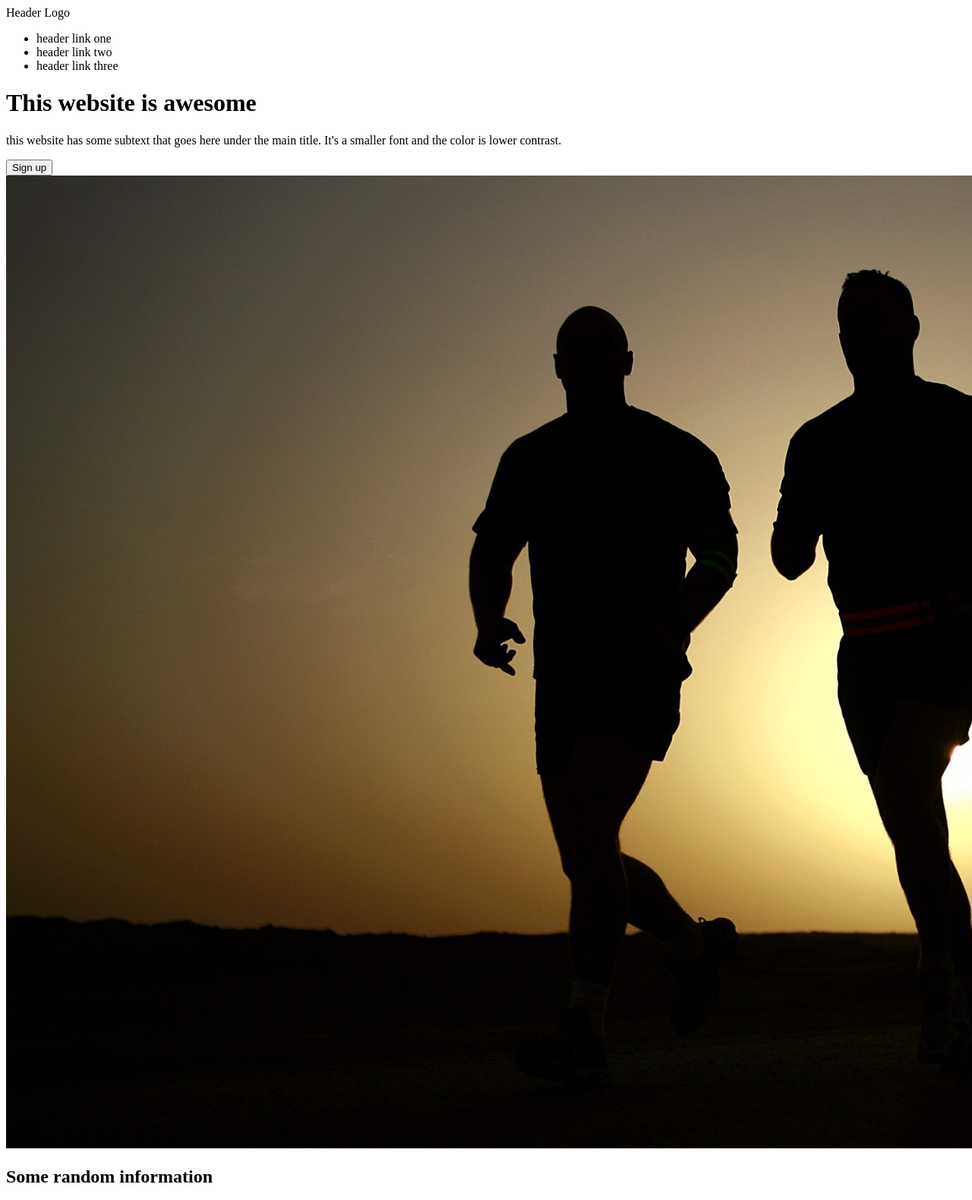
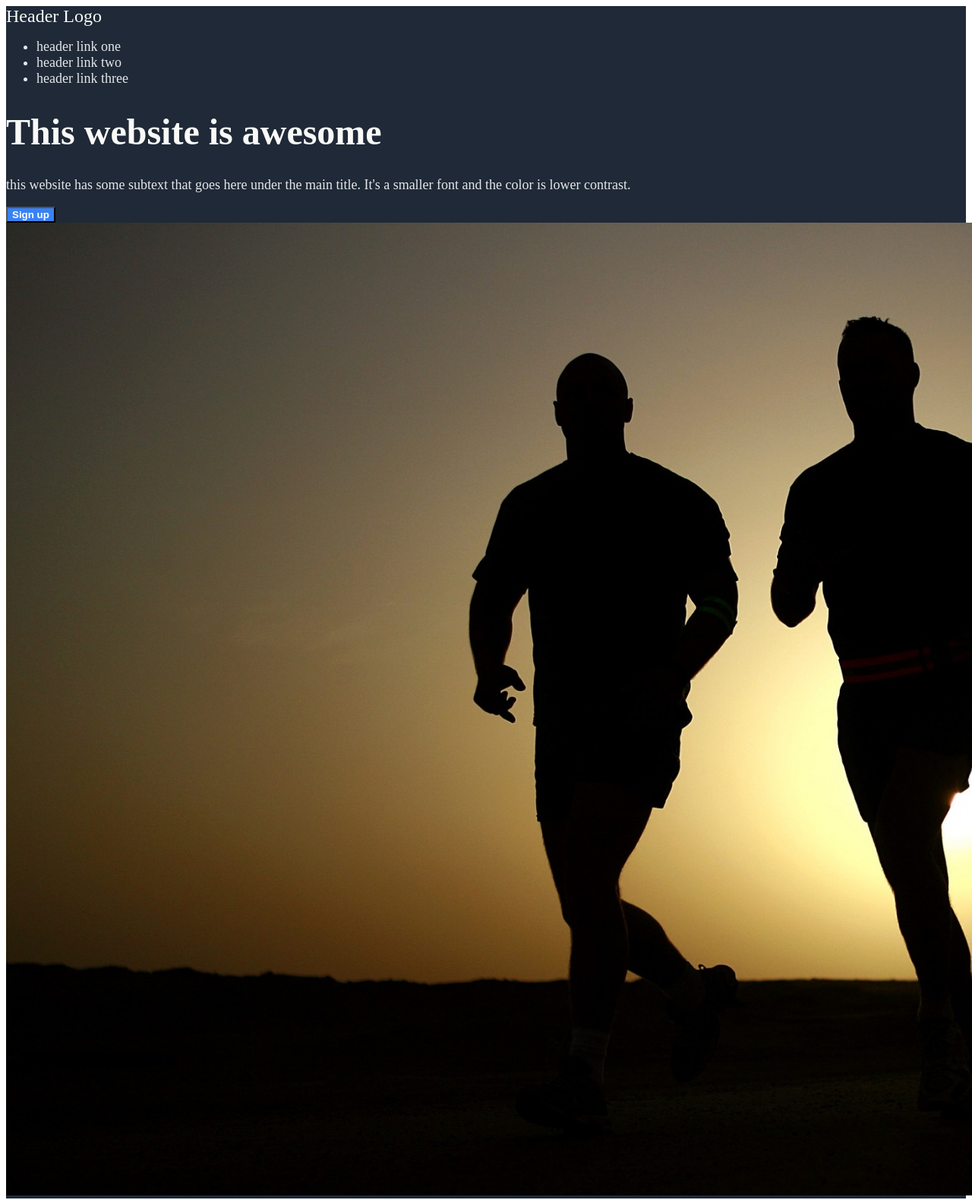
Before and after one commit to sweetzachary/landing-page, a plain HTML site: page index.html in a window 1280 px wide. Shown: the top 1579 px of the page at 76% size. Drawn offline with Linux system fonts and the light colour scheme.

Commit message:
Add colors and font sizes

```diff
--- a/index.html
+++ b/index.html
@@ -8,6 +8,7 @@
     <title>Landing Page</title>
 </head>
 <body>
+    <div class="upper">
     <div class="header">
         <div class="logo">
             Header Logo
@@ -26,6 +27,7 @@
         </p>
         <button>Sign up</button>
         <img src="./runners-training-at-sunset.jpg" alt="runners training at sunset">
+    </div>
     </div>
 
     <div class="information">
--- a/style.css
+++ b/style.css
@@ -0,0 +1,43 @@
+/*fonts and colors*/
+.upper, .footer {
+    background-color: #1f2937;
+}
+h1 {
+    font-size: 48px;
+    font-weight: 900;
+    color:#f9faf8
+}
+
+a {
+    text-decoration: none;
+}
+
+.hero p, li {
+    font-size: 18px;
+    color: #e5e7eb
+}
+
+.header .logo {
+    font-size: 24px;
+    color: #f9faf8;
+}
+
+button {
+    background-color: #3882f6;
+    color:white;
+    font-weight: bold;
+}
+
+h2 {
+    font-size: 36px;
+    font-weight: 900;
+    color: #1f2937;
+}
+
+.quote {
+    background-color: #e5e7eb;
+    color: #1f2937;
+    font-size: 36px;
+    font-weight: light;
+    font-style: italic;
+}
```
